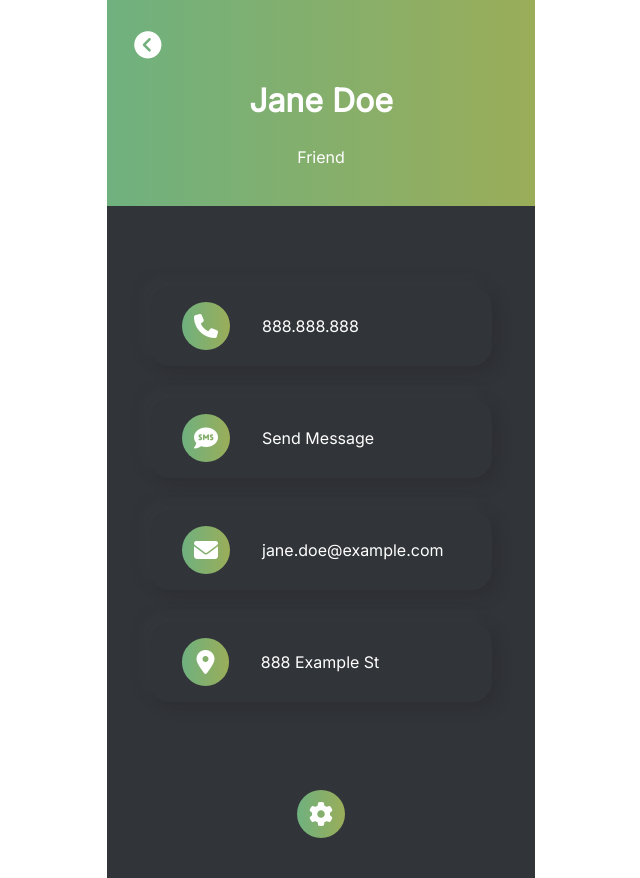
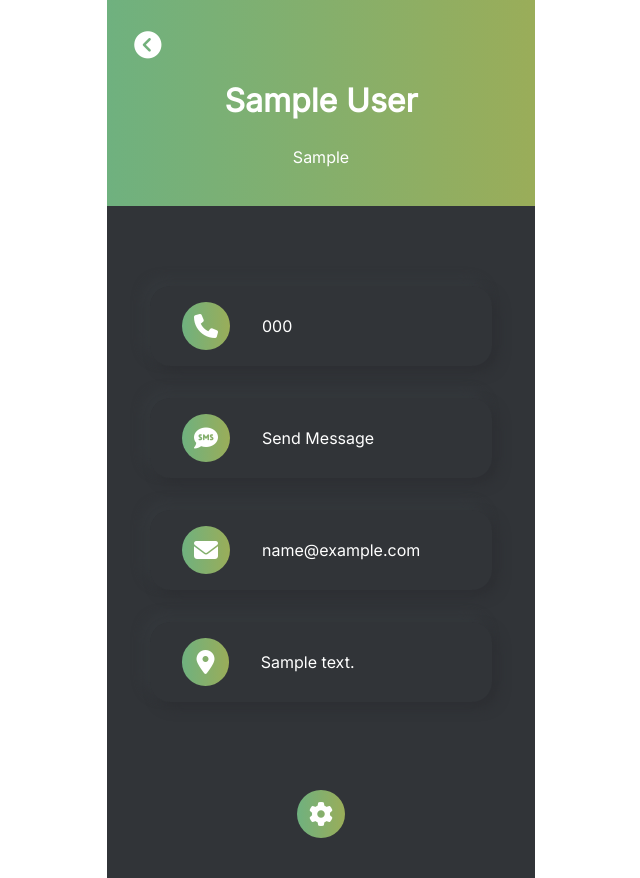
Before and after one commit to SadraTghvi/contanct_list, a Django app: template contact/templates/contact-profile.html in a window 1280 px wide. Shown: the whole page, without its empty margins (319-959 px from the left). Run offline with Django 3.2, Linux system fonts and the light colour scheme; the template is opened without the code that fills it: values that come from a table or form of the project are taken from there, others are empty; tables that the repository leaves empty hold one stand-in row (values such as "Sample post"); some libraries are stand-ins or nearby versions.

Commit message:
added profile detail about contact in /profile/id

```diff
--- a/contact/templates/contact-profile.html
+++ b/contact/templates/contact-profile.html
@@ -1,9 +1,11 @@
+{% load static %}
+
 <!DOCTYPE html>
 <html>
 <head>
 	<meta charset="UTF-8">
     <meta name="viewport" content="width=device-width, initial-scale=1.0">
-    <link rel="stylesheet" type="text/css" href="style-profile.css">
+    <link rel="stylesheet" type="text/css" href="{% static 'style-profile.css' %} ">
 
 	<link rel="preconnect" href="https://fonts.gstatic.com">
 	<link href="https://fonts.googleapis.com/css2?family=Inter&display=swap" rel="stylesheet">
@@ -15,12 +17,12 @@
 
 	<div class="container">
 		<header class="hero">
-			<a href="index.html">
+			<a href="/">
 				<i  class="fas fa-chevron-circle-left back-btn"></i>
 			</a>
 			<div class="hero-info">
-				<h1 class="name">Jane Doe</h1>
-				<p  class="relationship">Friend</p>
+				<h1 class="name">{{contact.full_name | title}}</h1>
+				<p  class="relationship">{{contact.relationship | title}}</p>
 			</div>
 		</header>
 
@@ -28,7 +30,7 @@
 
 			<div class="info-line">
 				<i class="fas fa-phone icon-gradient"></i>
-				<p class="phone-number">888.888.888</p>
+				<p class="phone-number">{{contact.phone_number}}</p>
 			</div>
 
 
@@ -42,14 +44,14 @@
 
 			<div class="info-line">
 				<i class="fas fa-envelope icon-gradient"></i>
-				<p class="email">jane.doe@example.com</p>
+				<p class="email">{{contact.email}}</p>
 			</div>
 
 
 
 			<div class="info-line">
 				<i id="location" class="fas fa-map-marker-alt icon-gradient"></i>
-				<p class="address">888 Example St</p>
+				<p class="address">{{contact.address}}</p>
 			</div>
 		</section>
 
```
